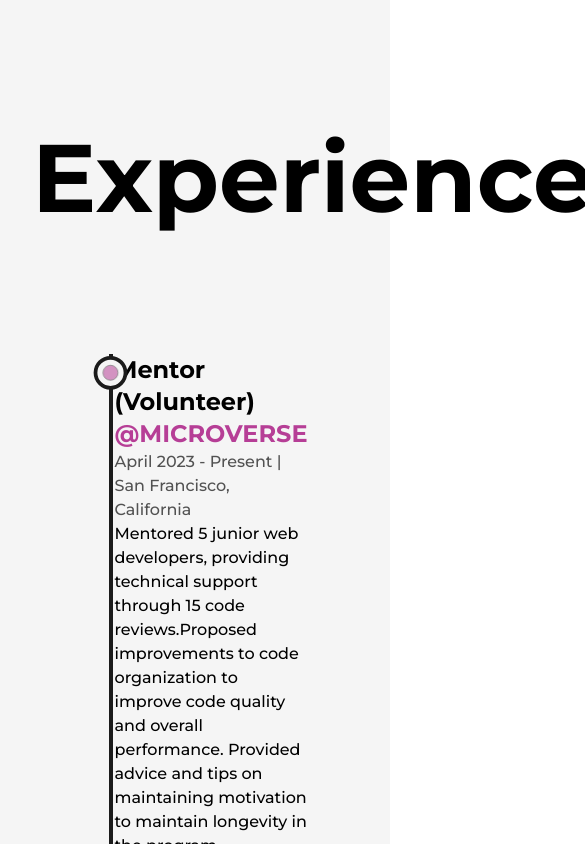
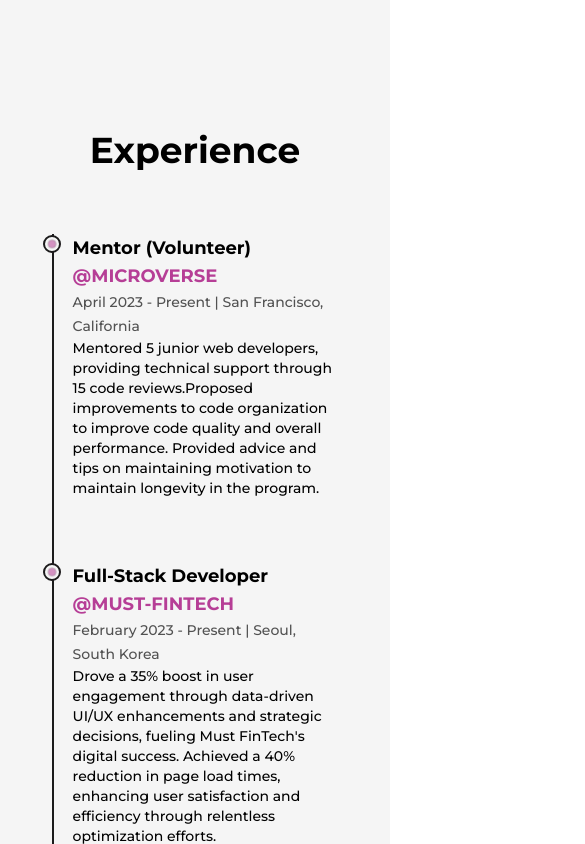
Before and after one commit to Metaverse-Nabeel/portfolio_next_JS, a Next.js app: page /about in a window 390 px wide. Shown: the part 2660-3504 px from the top of the page, 585 px wide, since content can reach past the window. Built offline with nearby package versions, Linux system fonts and the light colour scheme.

Commit message:
Experience section made responsive

```diff
--- a/src/components/Experience.jsx
+++ b/src/components/Experience.jsx
@@ -55,12 +55,12 @@
   return (
     <li
       ref={ref}
-      className="my-8 first:mt-0 last:mb-0 w-[60%] mx-auto flex flex-col items-center justify-between"
+      className="my-8 first:mt-0 last:mb-0 w-[60%] mx-auto flex flex-col items-center justify-between md:w-[80%]"
     >
       <ListIcon reference={ref} />
       <motion.div>
         <h3
-          className="capitalize font-bold text-2xl"
+          className="capitalize font-bold text-2xl sm:text-xl xs:text-lg"
           intial={{ y: 50 }}
           whileInView={{ y: 0 }}
           transition={{ duration: 0.5, type: "spring" }}
@@ -74,10 +74,10 @@
             @{company}
           </a>
         </h3>
-        <span className="capitalize font-medium text-dark/75 dark:text-light/75">
+        <span className="capitalize font-medium text-dark/75 dark:text-light/75 xs:text-sm">
           {time} | {address}
         </span>
-        <p className="font-medium w-full">{work}</p>
+        <p className="font-medium w-full md:text-sm ">{work}</p>
       </motion.div>
     </li>
   );
@@ -91,15 +91,15 @@
   });
   return (
     <div className="my-64">
-      <h2 className="font-bold text-8xl mb-32 w-full text-center">
+      <h2 className="font-bold text-8xl mb-32 w-full text-center md:text-6xl xs:text-4xl md:mb-16">
         Experience
       </h2>
-      <div ref={ref} className="w-[75%] mx-auto relative">
+      <div ref={ref} className="w-[75%] mx-auto relative lg:w-[50%] md:w-full">
         <motion.div
           style={{ scaleY: scrollYProgress }}
-          className="absolute left-9 top-0 w-[4px] h-full bg-dark origin-top dark:bg-light"
+          className="absolute left-9 top-0 w-[4px] h-full bg-dark origin-top dark:bg-light md:w-[2px] md:left-[30px] xs:left-[20px]"
         />
-        <ul className="w-full flex flex-col items-start justify-between ml-4">
+        <ul className="w-full flex flex-col items-start justify-between ml-4 xs:ml-2">
           {experiences.map(
             ({ id, position, company, companyLink, time, address, work }) => (
               <Details
--- a/src/components/ListIcon.jsx
+++ b/src/components/ListIcon.jsx
@@ -8,7 +8,12 @@
   });
   return (
     <figure className="absolute left-0 stroke-dark dark:stroke-light">
-      <svg className="-rotate-90" width="75" height="75" viewBox="0 0 100 100">
+      <svg
+        className="-rotate-90 md:w-[60px] md:h-[60px] xs:w-[40px] xs:h-[40px]"
+        width="75"
+        height="75"
+        viewBox="0 0 100 100"
+      >
         <circle
           className="stroke-primary stroke-1 fill-none dark:stroke-primaryDark"
           cx="75"
```
